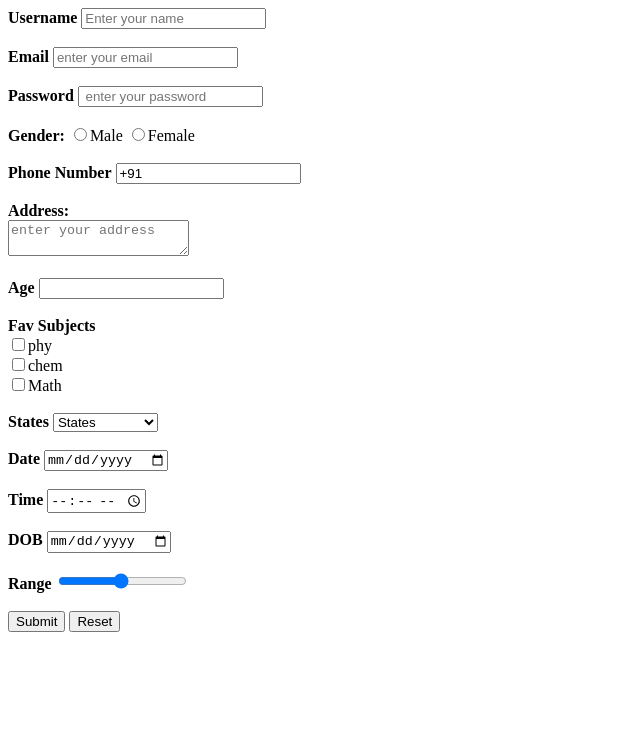
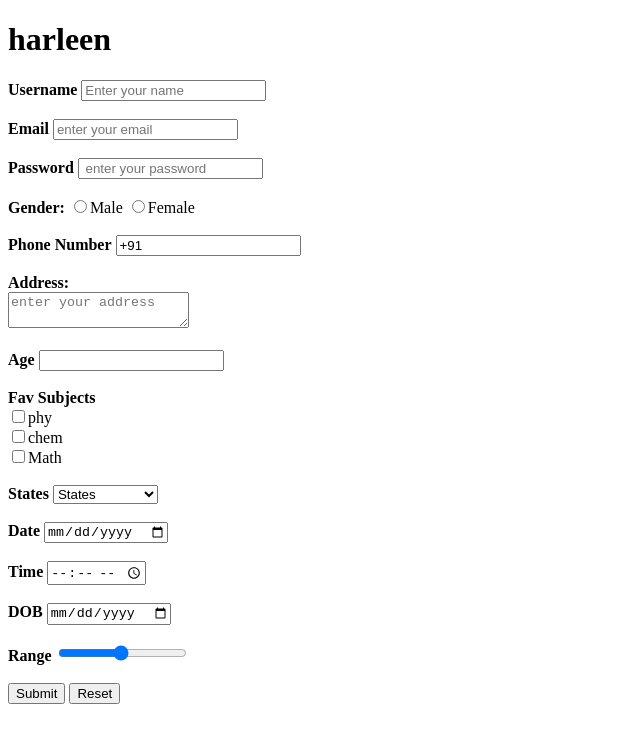
Before and after one commit to hyharleen/form, a plain HTML site: page index.html in a window 1280 px wide. Shown: the whole page, without its empty margins (0-640 px from the left). Drawn offline with Linux system fonts and the light colour scheme.

Commit message:
Update index.html

```diff
--- a/index.html
+++ b/index.html
@@ -6,6 +6,7 @@
     <title>form</title>
 </head>
 <body>
+    <h1>harleen</h1>
     <form>
         <div>
         <label for ="Username"> <b>Username</b> </label>
```
